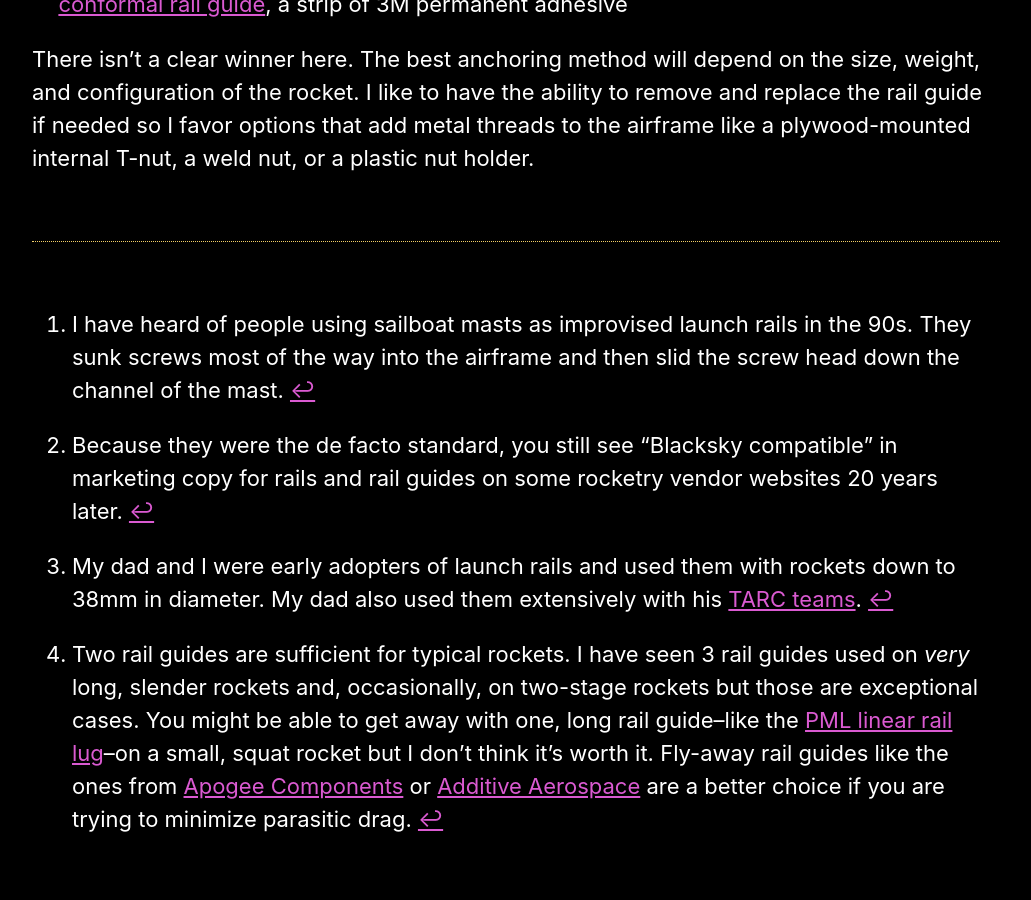
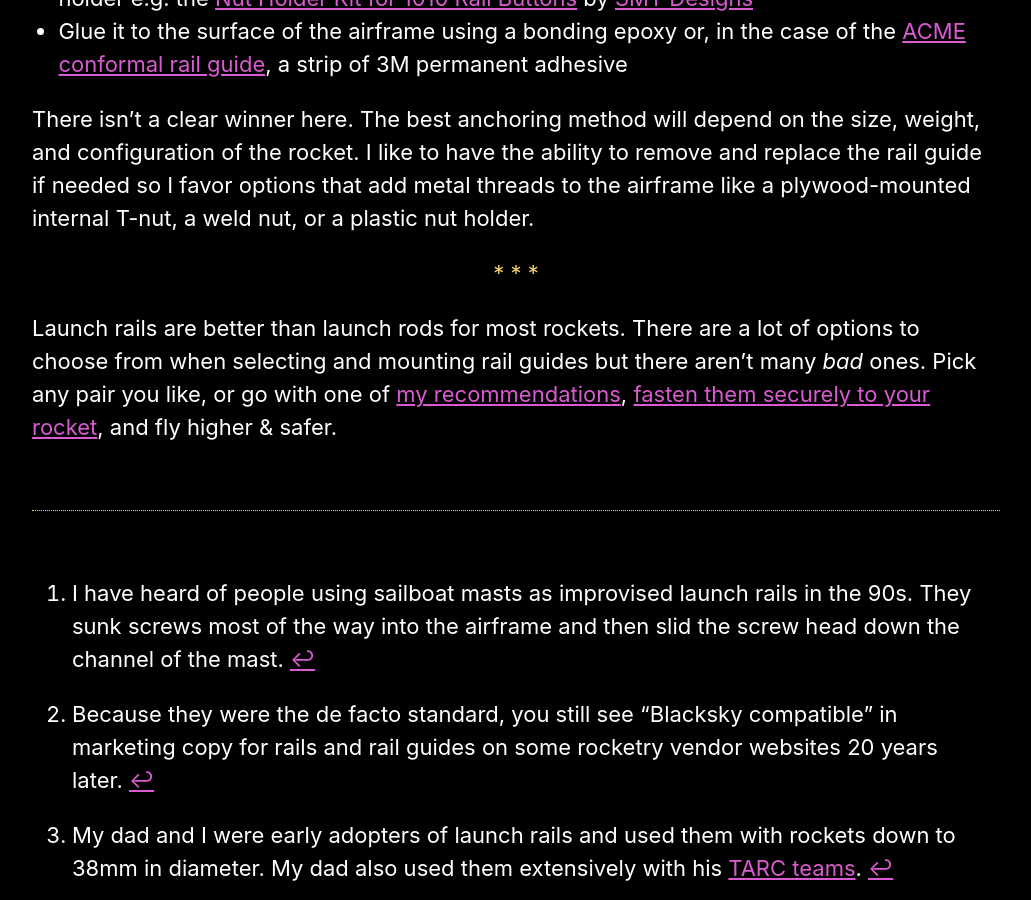
Before and after one commit to rocketlabdelta/rocketlabdelta.com, a Jekyll site: the page built from _posts/2020-06-21-rail-guides.md, in a window 1280 px wide and 900 px high, scrolled down 8542 px. Shown: the whole window, without its empty margins (124-1155 px from the left). Built offline with Jekyll 4.4.1, drawn with Linux system fonts in a browser that asks for light colours.

Commit message:
Adding conclusion

```diff
--- a/_posts/2020-06-21-rail-guides.md
+++ b/_posts/2020-06-21-rail-guides.md
@@ -143,7 +145,11 @@
 The best anchoring method will depend on the size, weight, and configuration of the rocket.
 I like to have the ability to remove and replace the rail guide if needed so I favor options that add metal threads to the airframe like a plywood-mounted internal T-nut, a weld nut, or a plastic nut holder.
 
-*[TLDR]: Too Long; Didn't Read
+<p class="divider">* * *</p>
+
+Launch rails are better than launch rods for most rockets.
+There are a lot of options to choose from when selecting and mounting rail guides but there aren't many _bad_ ones.
+Pick any pair you like, or go with one of [my recommendations][37], [fasten them securely to your rocket][19], and fly higher & safer.
 
 [^1]: I have heard of people using sailboat masts as improvised launch rails in the 90s. They sunk screws most of the way into the airframe and then slid the screw head down the channel of the mast.
 [^2]: Because they were the de facto standard, you still see "Blacksky compatible" in marketing copy for rails and rail guides on some rocketry vendor websites 20 years later.
--- a/assets/css/main.scss
+++ b/assets/css/main.scss
@@ -687,6 +687,7 @@
 
 .divider {
   color: $theme-color-highlight;
+  text-align: center;
 }
 
 footer {
--- a/sw.js
+++ b/sw.js
@@ -14,7 +14,7 @@
 (function () {
   'use strict'
 
-  const version = 'v2020-06-21T10:00:00::'
+  const version = 'v2020-07-01T10:00:00::'
   const staticCacheName = version + 'static'
   const pagesCacheName = version + 'pages'
   const imagesCacheName = version + 'images'
```
Also changed, not shown: other parts of _posts/2020-06-21-rail-guides.md (+3 -0 lines).
